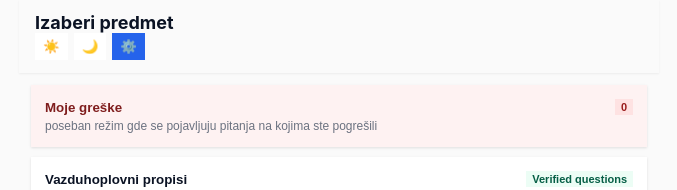
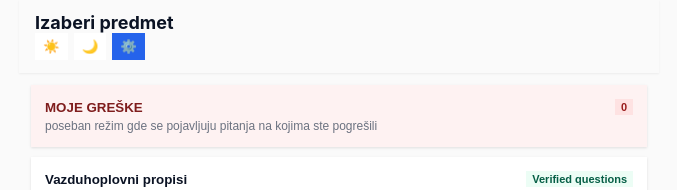
Before and after one commit to pshox/ppl2025, a Svelte app: page / in a window 1280 px wide. Shown: the top 190 px of the page, without its empty margins (301-978 px from the left). Built offline with nearby package versions, Linux system fonts and the light colour scheme.

Commit message:
Reorder errors section

```diff
--- a/src/components/SubjectSelect.svelte
+++ b/src/components/SubjectSelect.svelte
@@ -50,7 +50,7 @@
     <div class="grid">
       <button class="tile tile-errors" on:click={() => goTo('__errors__')}>
         <div class="titleRow">
-          <div class="title">Moje greške</div>
+          <div class="title">MOJE GREŠKE</div>
           <span class="badge badge-error" aria-label="Greške" title="Pitanja na kojima ste pogrešili">{errorsCount}</span>
         </div>
         <div class="id">poseban režim gde se pojavljuju pitanja na kojima ste pogrešili</div>
```
